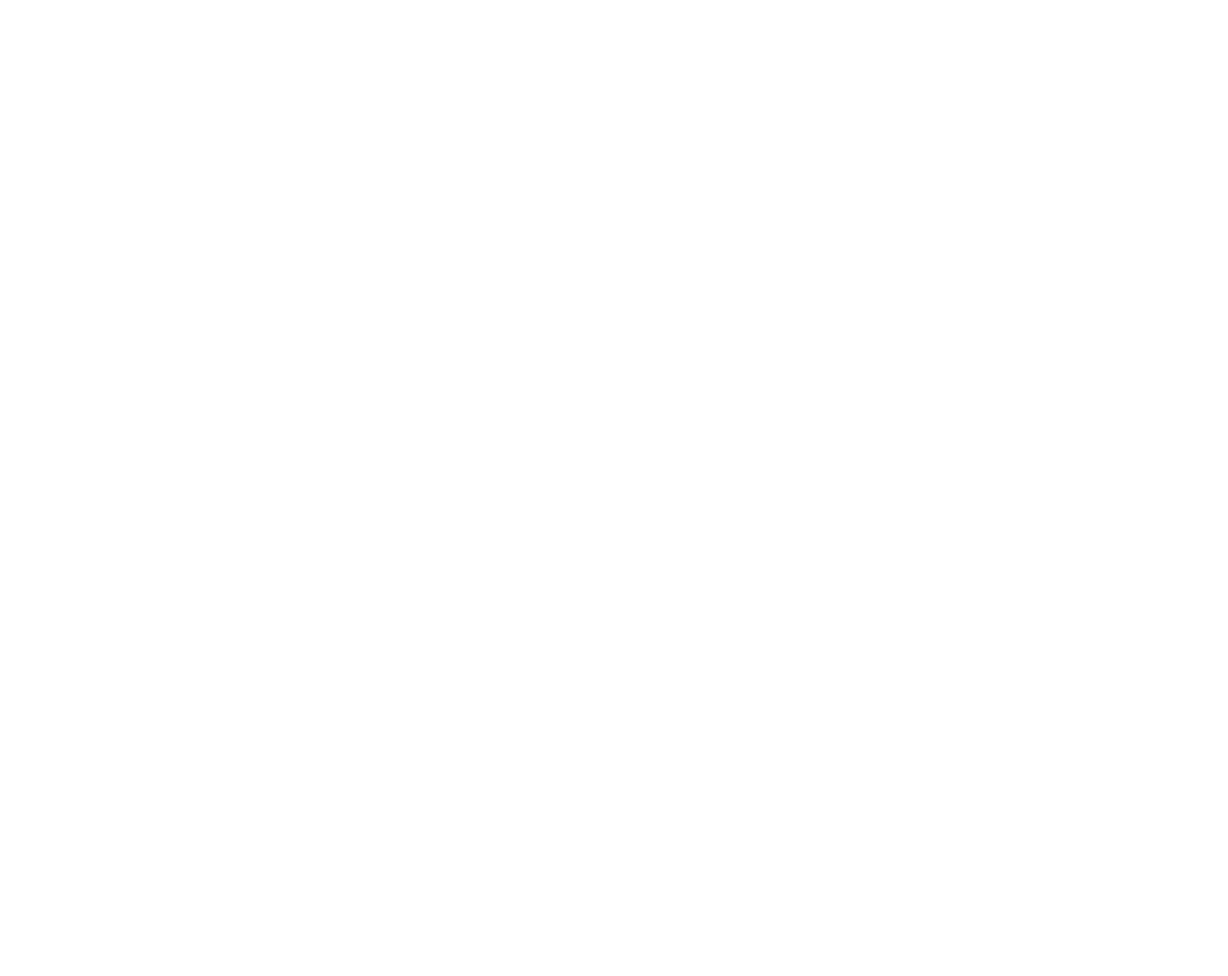
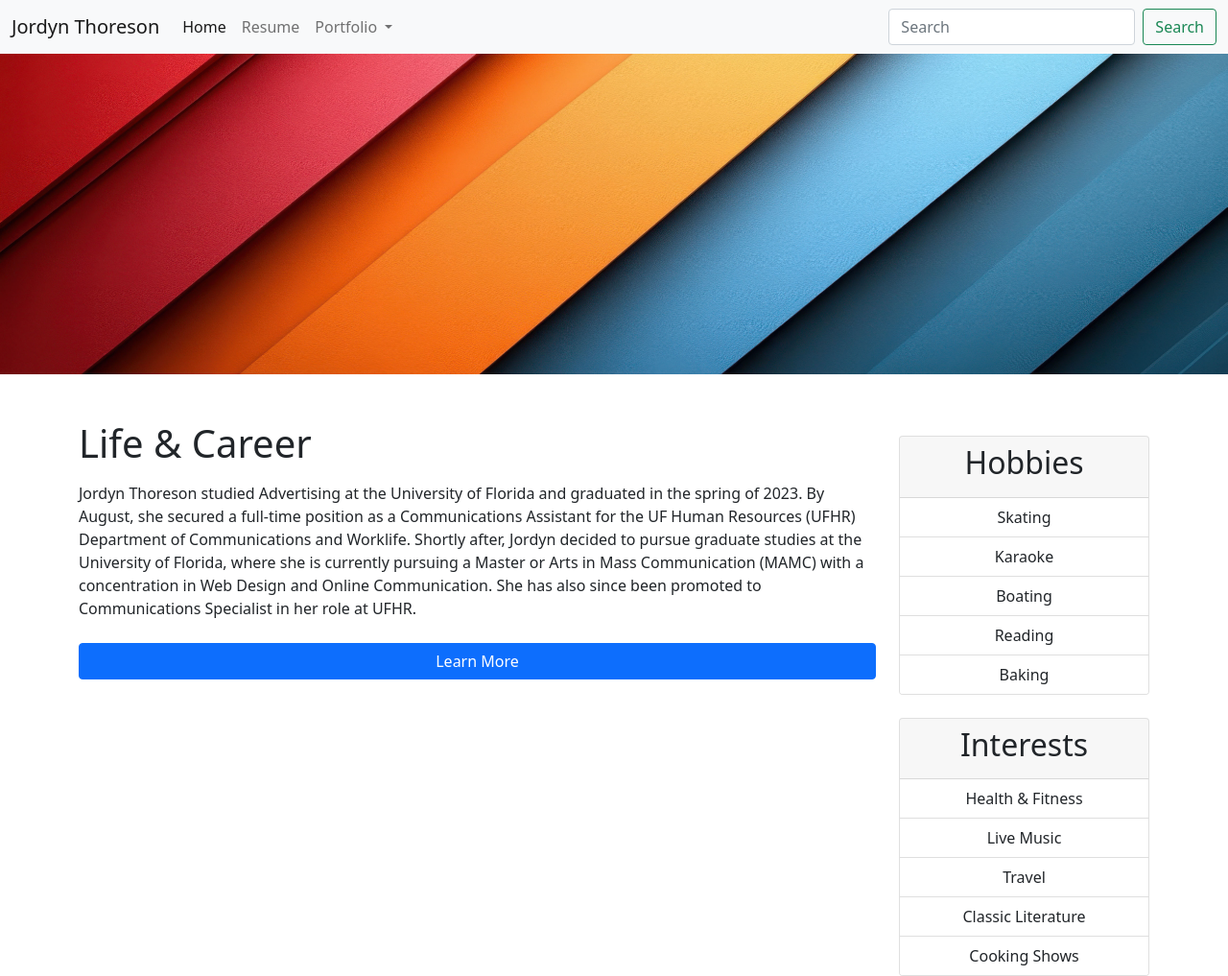
Before and after one commit to JordynThoreson/m14-hw14-Thoreson-Jordyn, a plain HTML site: page index.html in a window 1280 px wide. Shown: the whole page at 96% size. Before the commit the page ends 800 px from the top, so only its background shows below. Drawn offline with nearby package versions, Linux system fonts and the light colour scheme.

Commit message:
Modified index.html, added info, styling and functionality using Bootstrap

```diff
--- a/index.html
+++ b/index.html
@@ -5,11 +5,91 @@
   <meta http-equiv="X-UA-Compatible" content="IE=edge">
   <meta name="viewport" content="width=device-width, initial-scale=1.0">
   <link href="https://cdn.jsdelivr.net/npm/bootstrap@5.1.3/dist/css/bootstrap.min.css" rel="stylesheet" integrity="sha384-1BmE4kWBq78iYhFldvKuhfTAU6auU8tT94WrHftjDbrCEXSU1oBoqyl2QvZ6jIW3" crossorigin="anonymous">
-  <title>Document</title>
+  <title>Jordyn Thoreson</title>
 </head>
 <body>
   <!-- your code here -->
-
+   <!-- nav bar -->
+  <nav class="navbar navbar-expand-lg navbar-light bg-light">
+    <div class="container-fluid">
+      <a class="navbar-brand" href="#">Jordyn Thoreson</a>
+      <button class="navbar-toggler" type="button" data-bs-toggle="collapse" data-bs-target="#navbarSupportedContent" aria-controls="navbarSupportedContent" aria-expanded="false" aria-label="Toggle navigation">
+        <span class="navbar-toggler-icon"></span>
+      </button>
+      <div class="collapse navbar-collapse" id="navbarSupportedContent">
+        <ul class="navbar-nav me-auto mb-2 mb-lg-0">
+          <li class="nav-item">
+            <a class="nav-link active" aria-current="page" href="#">Home</a>
+          </li>
+          <li class="nav-item">
+            <a class="nav-link" href="#">Resume</a>
+          </li>
+          <li class="nav-item dropdown">
+            <a class="nav-link dropdown-toggle" href="#" id="navbarDropdown" role="button" data-bs-toggle="dropdown" aria-expanded="false">
+              Portfolio
+            </a>
+            <ul class="dropdown-menu" aria-labelledby="navbarDropdown">
+              <li><a class="dropdown-item" href="#">Pitch Decks</a></li>
+              <li><a class="dropdown-item" href="#">Websites</a></li>
+              <li><a class="dropdown-item" href="#">Logos & Graphics</a></li>
+            </ul>
+          </li>
+        </ul>
+        <form class="d-flex">
+          <input class="form-control me-2" type="search" placeholder="Search" aria-label="Search">
+          <button class="btn btn-outline-success" type="submit">Search</button>
+        </form>
+      </div>
+    </div>
+  </nav>
+  <!-- Main Image -->
+  <img src="Assets/vecteezy_vibrant-abstract-background-with-colorful-diagonal-stripes_49332024.jpg" class="img-fluid mb-5" alt="multicolored diagonal stripes">
+  <!-- Columns -->
+  <div class="container">
+    <div class="row">
+      <div class="col-md-9">
+        <h1 class="mb-3">Life & Career</h1>
+        <p>Jordyn Thoreson studied Advertising at the University of Florida and graduated in the spring of 2023. By August, she secured a full-time position as a Communications Assistant for the UF Human Resources (UFHR) Department of Communications and Worklife. Shortly after, Jordyn decided to pursue graduate studies at the University of Florida, where she is currently pursuing a Master or Arts in Mass Communication (MAMC) with a concentration in Web Design and Online Communication. She has also since been promoted to Communications Specialist in her role at UFHR.
+        </p>
+        <p>
+          <a class="btn btn-primary d-grid mt-4" data-bs-toggle="collapse" href="#collapseExample" role="button" aria-expanded="false" aria-controls="collapseExample">
+            Learn More
+          </a>
+        </p>
+        <div class="collapse" id="collapseExample">
+          <div class="card card-body">
+            While Jordyn enjoys working with internal communications and programming, her ultimate career goals include B2C agency work and, eventually, freelancing and working with small businesses and non-profits to optimize their branding and online presence. Once she completes her graduate studies, Jordyn plans to pursue these goals and hopes to make a lasting impact on her community through her work.
+          </div>
+        </div>
+      </div>
+      <div class="col-md-3 mt-3" style="justify-items: center; text-align: center">
+        <div class="card" style="width: 100%;">
+          <div class="card-header">
+            <h2>Hobbies</h2>
+          </div>
+          <ul class="list-group list-group-flush">
+            <li class="list-group-item">Skating</li>
+            <li class="list-group-item">Karaoke</li>
+            <li class="list-group-item">Boating</li>
+            <li class="list-group-item">Reading</li>
+            <li class="list-group-item">Baking</li>
+          </ul>
+        </div>
+        <div class="card mt-4" style="width: 100%;">
+          <div class="card-header">
+            <h2>Interests</h2>
+          </div>
+          <ul class="list-group list-group-flush">
+            <li class="list-group-item">Health & Fitness</li>
+            <li class="list-group-item">Live Music</li>
+            <li class="list-group-item">Travel</li>
+            <li class="list-group-item">Classic Literature</li>
+            <li class="list-group-item">Cooking Shows</li>
+          </ul>
+        </div>
+      </div>
+    </div>
+  </div>
   <script src="https://cdn.jsdelivr.net/npm/bootstrap@5.1.3/dist/js/bootstrap.bundle.min.js" integrity="sha384-ka7Sk0Gln4gmtz2MlQnikT1wXgYsOg+OMhuP+IlRH9sENBO0LRn5q+8nbTov4+1p" crossorigin="anonymous"></script>
 </body>
 </html>
```
Also changed, not shown: Assets/vecteezy_vibrant-abstract-background-with-colorful-diagonal-stripes_49332024.jpg (added).
